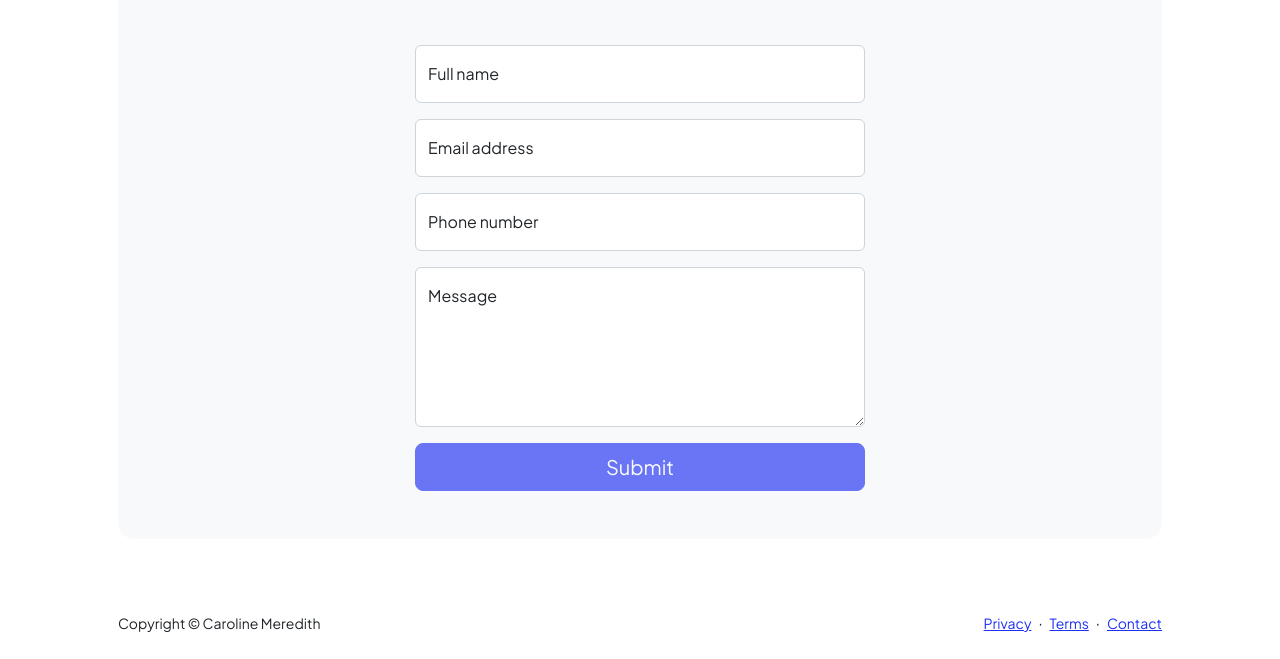
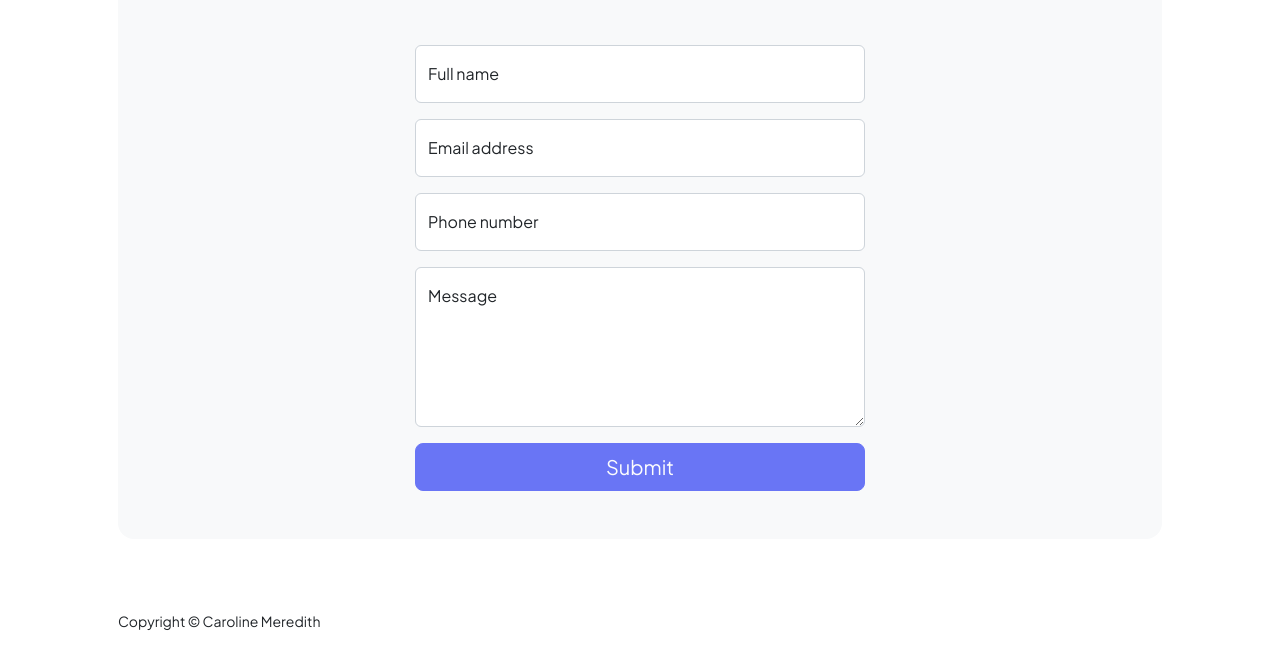
Before and after one commit to carmered/IS201final, a plain HTML site: page final/startbootstrap-personal-gh-pages 2/contact.html in a window 1280 px wide. Shown: the part 321-980 px from the top of the page. Drawn offline with nearby package versions, Linux system fonts and the light colour scheme.

Commit message:
Add files via upload

```diff
--- a/final/startbootstrap-personal-gh-pages 2/contact.html
+++ b/final/startbootstrap-personal-gh-pages 2/contact.html
@@ -109,13 +109,6 @@
             <div class="container px-5">
                 <div class="row align-items-center justify-content-between flex-column flex-sm-row">
                     <div class="col-auto"><div class="small m-0">Copyright &copy; Caroline Meredith</div></div>
-                    <div class="col-auto">
-                        <a class="small" href="#!">Privacy</a>
-                        <span class="mx-1">&middot;</span>
-                        <a class="small" href="#!">Terms</a>
-                        <span class="mx-1">&middot;</span>
-                        <a class="small" href="#!">Contact</a>
-                    </div>
                 </div>
             </div>
         </footer>
```
Also changed, not shown: final/startbootstrap-personal-gh-pages 2/index.html (+0 -7 lines), final/startbootstrap-personal-gh-pages 2/resume.html (+0 -7 lines).
